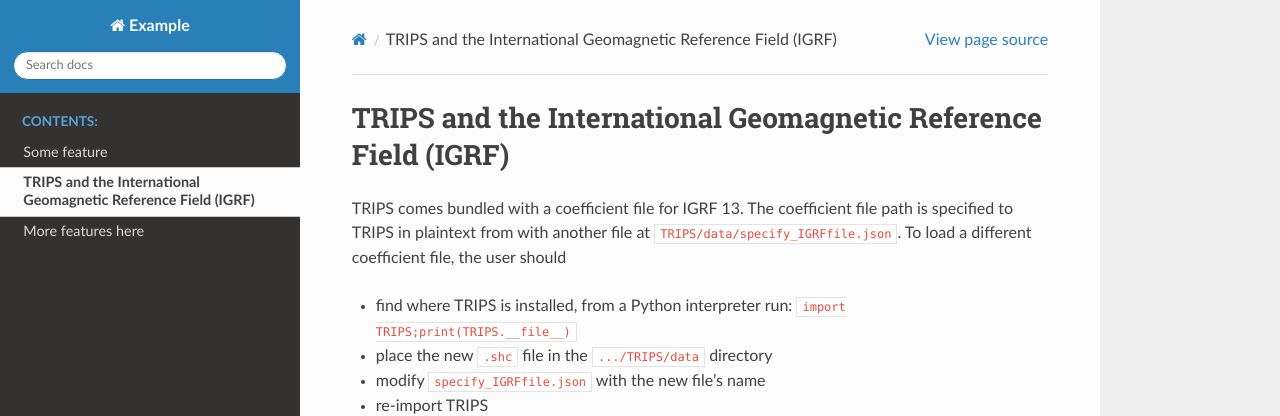
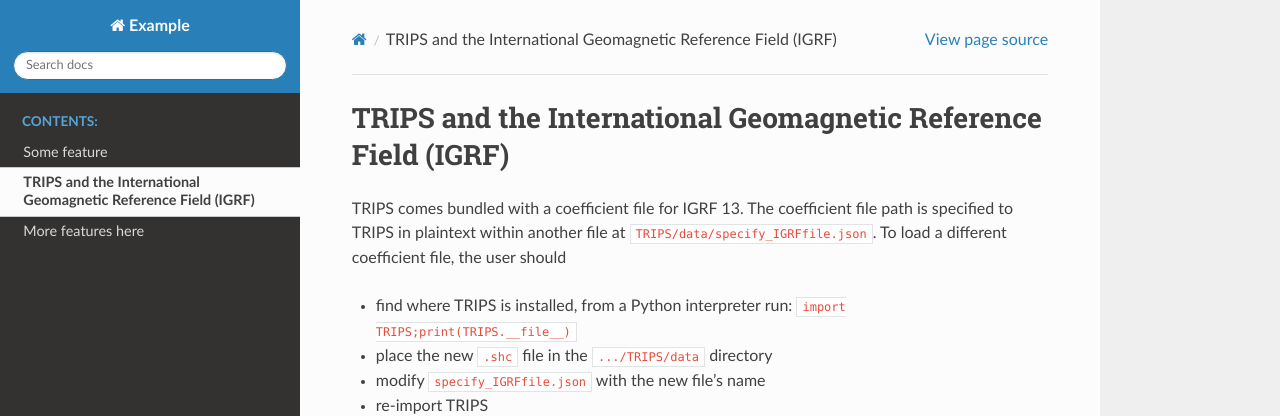
Before and after one commit to atmosalex/TRIPS-Lstar, a Sphinx documentation site: the page built from doc/IGRF.md, in a window 1280 px wide. Shown: the top 416 px of the page. Built offline with Sphinx 7.4.7 and the Read the Docs theme 3.1.0, drawn with Linux system fonts in a browser that asks for light colours; pages that are not in the unit, such as notebooks, are missing from menus.

Commit message:
improved IGRF.md2

```diff
--- a/doc/IGRF.md
+++ b/doc/IGRF.md
@@ -1,7 +1,7 @@
 # TRIPS and the International Geomagnetic Reference Field (IGRF)
 
 
-TRIPS comes bundled with a coefficient file for IGRF 13. The coefficient file path is specified to TRIPS in plaintext from with another file at `TRIPS/data/specify_IGRFfile.json`. To load a different coefficient file, the user should
+TRIPS comes bundled with a coefficient file for IGRF 13. The coefficient file path is specified to TRIPS in plaintext within another file at `TRIPS/data/specify_IGRFfile.json`. To load a different coefficient file, the user should
 - find where TRIPS is installed, from a Python interpreter run: `import TRIPS;print(TRIPS.__file__)`
 - place the new `.shc` file in the `.../TRIPS/data` directory
 - modify `specify_IGRFfile.json` with the new file's name
```
